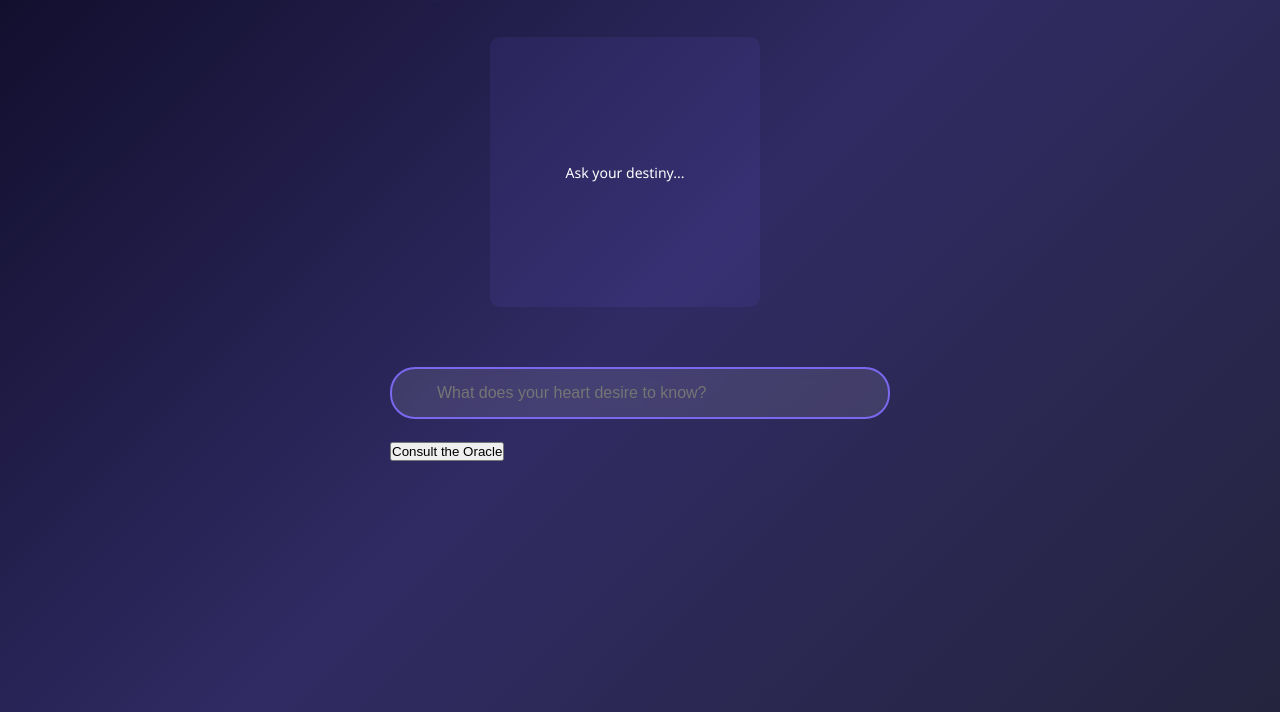
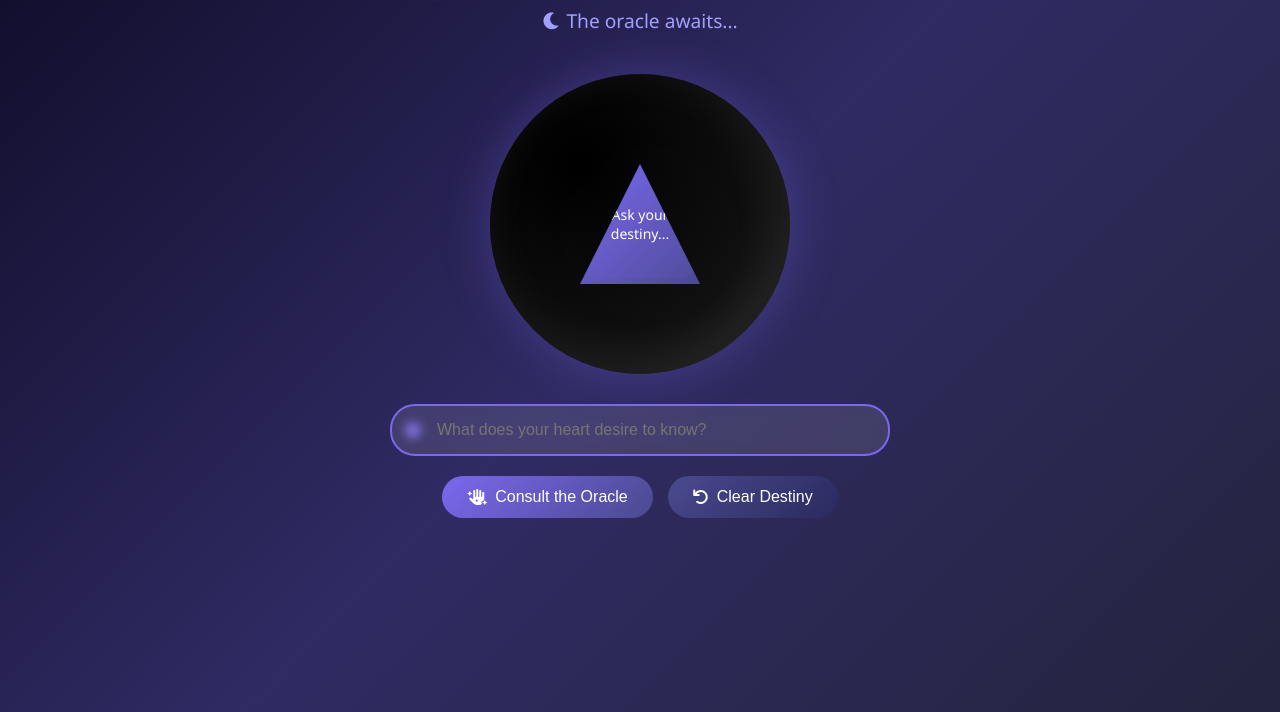
Before and after one commit to Aurora-291/8-Ball-Simulation, a plain HTML site: page index.html in a window 1280 px wide. Shown: the part 88-800 px from the top of the page. Drawn offline with Linux system fonts and the light colour scheme.

Commit message:
Core UI components and structure

```diff
--- a/index.html
+++ b/index.html
@@ -4,26 +4,44 @@
     <meta charset="UTF-8">
     <meta name="viewport" content="width=device-width, initial-scale=1.0">
     <title>Mystical 8 Ball Oracle</title>
+    <link rel="stylesheet" href="https://cdnjs.cloudflare.com/ajax/libs/font-awesome/6.0.0/css/all.min.css">
     <link rel="stylesheet" href="style.css">
 </head>
 <body>
     <div class="container">
         <div class="header">
     <h1>Mystical 8 Ball Oracle</h1>
+    <div class="mood-indicator">
+        <i class="fas fa-moon"></i>
+        <span id="mood-text">The oracle awaits...</span>
     </div>
-
+</div>
 <div class="fortune-section">
     <div class="magic-8-ball">
         <div class="ball">
+            <div class="ball-texture"></div>
+            <div class="number-8"></div>
+            <div class="triangle">
                 <div class="answer-window">
                     <p id="answer">Ask your destiny...</p>
                 </div>
             </div>
         </div>
+    </div>
 
     <div class="question-area">
+        <div class="input-wrapper">
+            <i class="fas fa-question-circle"></i>
             <input type="text" id="question" placeholder="What does your heart desire to know?">
-                <button id="shake-button">Consult the Oracle</button>
+        </div>
+        <div class="button-group">
+            <button id="shake-button" class="glow-button">
+                <i class="fas fa-hand-sparkles"></i> Consult the Oracle
+            </button>
+            <button id="reset-button" class="glow-button secondary">
+                <i class="fas fa-undo"></i> Clear Destiny
+            </button>
+        </div>
     </div>
 </div>
     </div>
--- a/script.js
+++ b/script.js
@@ -9,8 +9,18 @@ const answers = [
 const elements = {
     answer: document.getElementById('answer'),
     question: document.getElementById('question'),
-    shakeButton: document.getElementById('shake-button')
+    shakeButton: document.getElementById('shake-button'),
+    resetButton: document.getElementById('reset-button'),
+    moodText: document.getElementById('mood-text')
 };
+
+function resetBall() {
+    elements.question.value = '';
+    elements.answer.textContent = 'Ask your destiny...';
+    elements.moodText.textContent = 'The oracle awaits...';
+}
+
+elements.resetButton.addEventListener('click', resetBall);
 
 function getRandomAnswer() {
     return answers[Math.floor(Math.random() * answers.length)];
--- a/style.css
+++ b/style.css
@@ -112,7 +112,6 @@ input[type="text"] {
     font-size: 16px;
     transition: all 0.3s ease;
     backdrop-filter: blur(5px);
-    margin-bottom: 20px;
 }
 
 input[type="text"]:focus {
@@ -136,3 +135,48 @@ input[type="text"]:focus {
     transform: translateY(-2px);
     box-shadow: 0 0 20px rgba(123, 104, 238, 0.5);
 }
+
+.mood-indicator {
+    font-size: 1.2em;
+    color: #a0a0ff;
+}
+
+.number-8 {
+    position: absolute;
+    top: 40px;
+    left: 50%;
+    transform: translateX(-50%);
+    color: #4a4a8f;
+    font-size: 60px;
+    font-weight: bold;
+    text-shadow: 0 0 10px rgba(255,255,255,0.3);
+}
+
+.input-wrapper {
+    position: relative;
+    margin-bottom: 20px;
+}
+
+.input-wrapper i {
+    position: absolute;
+    left: 15px;
+    top: 50%;
+    transform: translateY(-50%);
+    color: #7b68ee;
+}
+
+.button-group {
+    display: flex;
+    gap: 15px;
+    justify-content: center;
+}
+
+.glow-button {
+    display: flex;
+    align-items: center;
+    gap: 8px;
+}
+
+.glow-button.secondary {
+    background: linear-gradient(135deg, #4a4a8f, #2a2a5f);
+}
```
Lines whose indentation alone changed are shown as unchanged.
